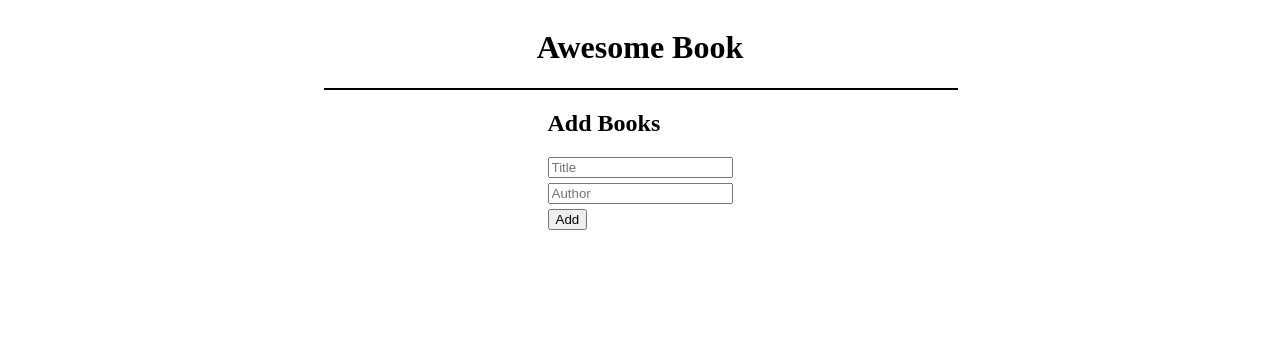
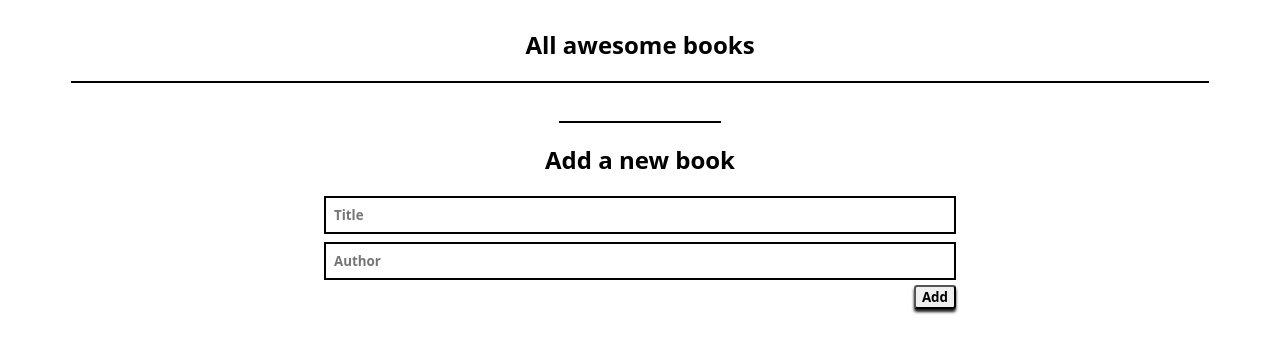
Before and after one commit to zeff96/awesome-Book, a website: page index.html in a window 1280 px wide. Drawn offline with Linux system fonts and the light colour scheme.

Commit message:
Add update for the styling of the page.

```diff
--- a/index.html
+++ b/index.html
@@ -8,19 +8,19 @@
   <link rel="stylesheet" href="style.css">
 </head>
 <body>
-  <h1>
-    Awesome Book
-  </h1>
-
-  <section class="book-container"></section>
+  <section class="book-container">
+    <h1>
+      All awesome books
+    </h1>
+  </section>
   <section class="add-book">
-    <form action="">
+    <form action="" class="form">
       <h2>
-        Add Books
+        Add a new book
       </h2>
       <input type="text" placeholder="Title" class="add-title" required>
       <input type="text" placeholder="Author" class="add-author" required>
-      <input type="submit" value="Add" class="btn">
+      <input type="submit" value="Add" class="btn submit">
     </form>
   </section>
   <script src="./index.js"></script>
--- a/index.js
+++ b/index.js
@@ -2,6 +2,7 @@ const bookContainer = document.querySelector('.book-container');
 const holder = document.createElement('div');
 
 holder.className = "div-container";
+
 const addTitle = document.querySelector('.add-title');
 const addAuthor = document.querySelector('.add-author');
 const button = document.querySelector('.btn');
@@ -43,16 +44,15 @@ const deleteBooks = (idToDelete) => {
 const render = () => {
   holder.innerHTML = '';
 
-  const list = document.createElement('ul');
-  list.className = "list-container";
+  books.forEach((book) => {
+    const listItem = document.createElement('div');
+    listItem.id = book.id;
+    listItem.className = 'list-item'
 
-  books.forEach((book) => {
-    const listItem = document.createElement('li');
-    listItem.id = book.id;
-    const title = document.createElement('h2');
-    title.innerHTML = book.title;
+    const title = document.createElement('p');
+    title.innerHTML = `"${book.title}"`;
     const by = document.createElement('p');
-    by.innerText = "By"
+    by.innerText = "by"
     const author = document.createElement('p');
     author.innerHTML = book.author;
 
@@ -64,15 +64,21 @@ const render = () => {
       render();
     };
 
+    const buttonContainer = document.createElement('div');
+    buttonContainer.className = 'btn-container'
+
     const deleteButton = document.createElement('button');
     deleteButton.innerHTML = 'remove';
+    deleteButton.className = 'btn'
     deleteButton.setAttribute('id', book.id);
     deleteButton.onclick = removeBooks;
 
-    const line = document.createElement('hr');
+    const list = document.createElement('div');
+    list.className = "list-container";
 
-    listItem.append(title, by ,author, deleteButton, line);
-    list.appendChild(listItem);
+    listItem.append(title, by ,author,);
+    buttonContainer.appendChild(deleteButton)
+    list.append(listItem, buttonContainer);
     holder.appendChild(list);
   });
 };
--- a/style.css
+++ b/style.css
@@ -1,5 +1,7 @@
 * {
-  list-style: none;
+  font-family: system-ui, -apple-system, BlinkMacSystemFont, 'Segoe UI', Roboto, Oxygen, Ubuntu, Cantarell, 'Open Sans', 'Helvetica Neue', sans-serif;
+  box-sizing: border-box;
+  font-weight: 600;
 }
 
 body {
@@ -12,16 +14,45 @@ body {
 .add-author {
   display: block;
   margin-bottom: 5px;
+  width: 100%;
+  border: 2px solid #000;
+  padding: 0.5rem;
+  margin-top: 0.5rem;
 }
 
+.add-title::placeholder,
+.add-author::placeholder {
+  font-family: system-ui, -apple-system, BlinkMacSystemFont, 'Segoe UI', Roboto, Oxygen, Ubuntu, Cantarell, 'Open Sans', 'Helvetica Neue', sans-serif;
+  font-weight: 600;
+}
+
+
 .book-container {
-  width: 50%;
+  width: 100%;
+  display: flex;
   text-align: center;
+  flex-direction: column;
+  justify-content: center;
+  position: relative;
+  padding-bottom: 2.5rem;
 }
+
+.book-container::before {
+  content: '';
+  position: absolute;
+  width: 10rem;
+  left: 50%;
+  bottom: 0;
+  transform: translateX(-50%);
+  border: 1px solid;
+}
+
 .div-container {
-  width: 100%;
+  width: 90%;
+  margin: 0 auto;
   border: 1px solid ;
   display: flex;
+  flex-direction: column;
   justify-content: center;
   align-items: center;
 }
@@ -34,8 +65,42 @@ hr {
 .list-container{
   padding-inline-start: 0;
   width: 100%;
+  display: flex;
+  justify-content: space-between;
+  align-items: center;
 }
 
-.list-container li:nth-child(odd)  {
+.list-container:nth-child(odd) {
   background-color:  darkgrey;
 }
+
+.list-item {
+  display: flex;
+  align-items: center;
+  gap: 0.5rem;
+  padding-left: 1rem;
+}
+
+.btn-container {
+  padding-right: 1rem;
+}
+
+.btn {
+  border-radius: 0.2rem;
+  box-shadow: 0 3px 3px rgba(0, 0, 0, 0.9);
+}
+
+.add-book {
+  width: 50%;
+  text-align: center;
+}
+
+.form {
+  position: relative;
+  width: 100%;
+}
+
+.btn.submit {
+  position: absolute;
+  right: 0;
+}
```
